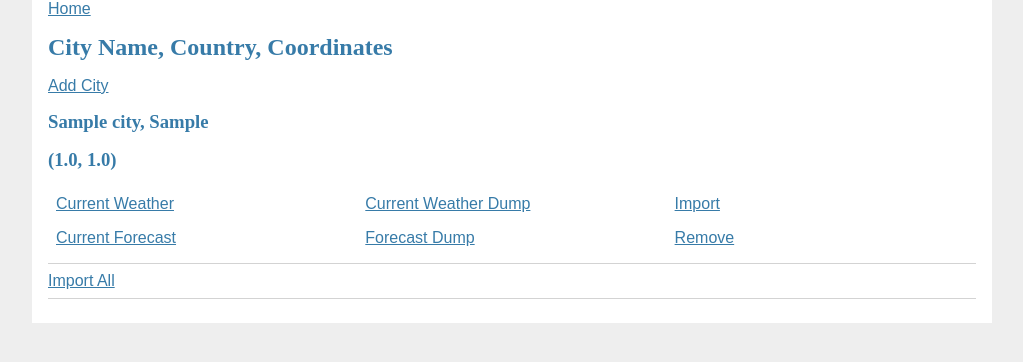
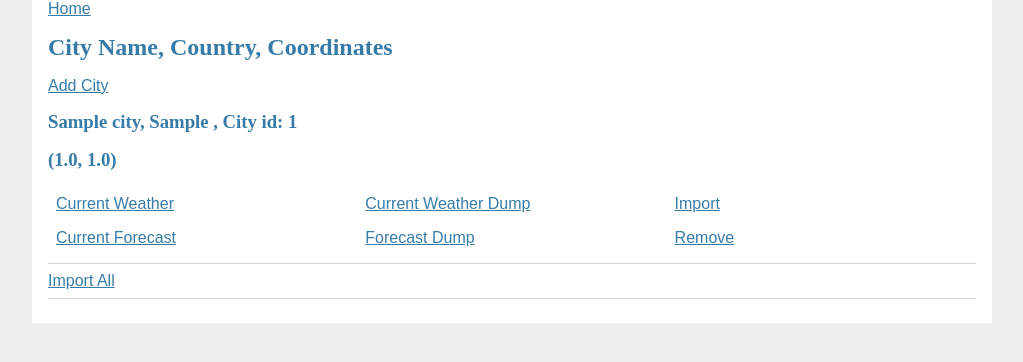
Before and after one commit to HershR/WeatherServerDocker, a Flask app: page / in a window 1280 px wide. Shown: the part 43-405 px from the top of the page, without its empty margins (128-1151 px from the left). Run offline with Flask 2, Linux system fonts and the light colour scheme; tables that the repository leaves empty hold one stand-in row (values such as "Sample post").

Commit message:
Can now see city id on home page. When adding a city, update weather functions are called for the new city.

```diff
--- a/web/flaskr/templates/cities/index.html
+++ b/web/flaskr/templates/cities/index.html
@@ -11,7 +11,7 @@
     <article class="cites">
       <header>
         <div>
-          <h1>{{ city.city_name}}, {{ city.city_country }}</h1>
+          <h1>{{ city.city_name}}, {{ city.city_country }} , City id: {{city.city_id}}</h1>
           <h1> {{ city.city_coord_lat , city.city_coord_long }}</h1>
           <div class="row">
             <div class="column">
--- a/web/flaskr/weather.py
+++ b/web/flaskr/weather.py
@@ -59,6 +59,10 @@ def add_city(latitude, longitude):
                              )
             db.session.add(city)
             db.session.commit()
+
+            #update current and update forcast
+            update_current_weather(city_id=city.city_id)
+            update_forcast_3h(city_id=city.city_id)
         return city.city_id
 
 
```
